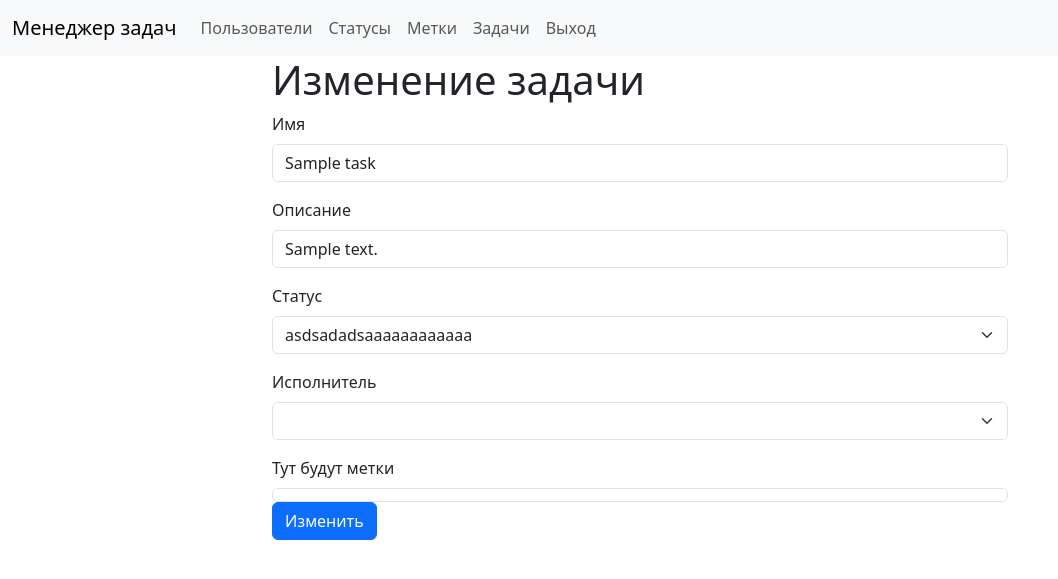
After one commit to farguz/python-project-52, a Django app: page /tasks/1/update/ in a window 1280 px wide. The commit adds this page. Shown: the top 579 px of the page, without its empty margins (0-1058 px from the left). Run offline with Django 5.2, Linux system fonts and the light colour scheme; a user stored in the database is signed in; data comes from the database, SQL or seed files in the repository; tables that the repository leaves empty hold one stand-in row (values such as "Sample post"); some libraries are stand-ins or nearby versions.

Commit message:
feat: update task

```diff
--- a/task_manager/tasks/forms.py
+++ b/task_manager/tasks/forms.py
@@ -13,3 +13,16 @@ class TaskCreationForm(ModelForm):
             'executor',
             # 'labels',
         ]
+
+
+# delete, the same???
+class TaskUpdateForm(ModelForm):
+    class Meta:
+        model = Task
+        fields = [
+            'name',
+            'description',
+            'status',
+            'executor',
+            # 'labels',
+        ]
--- a/task_manager/tasks/templates/tasks/index.html
+++ b/task_manager/tasks/templates/tasks/index.html
@@ -38,7 +38,7 @@
                         <td>{{ task.executor.first_name }} {{ task.executor.last_name }}</td>
                         <td>{{ task.created_at }}</td>
                         <td>
-                            <p><a href="#">Изменить</a></p>
+                            <p><a href="{% url 'task_update' task.id %}">Изменить</a></p>
                             <p><a href="#">Удалить</a></p>
                         </td>
                     </tr>
--- /dev/null
+++ b/task_manager/tasks/templates/tasks/update.html
@@ -0,0 +1,58 @@
+{% extends "base.html" %}
+{% load django_bootstrap5 %}
+
+{% block title %}create task{% endblock %}
+
+{% block content %}
+
+{% if form.errors %}
+<div>
+    <ul>
+    {% for error in form.errors %}
+        <li><strong>{{ error|escape }}</strong></li>
+    {% endfor %}
+    </ul>
+</div>
+{% endif %}
+
+<div class="container">
+    <div class="row">
+        <div class="col-lg-8 mx-auto">
+            <h1> Изменение задачи</h1>
+            <form action="{% url 'task_update' task.id %}" method="post">
+                {% csrf_token %}
+                <div class="mb-3">
+                    <label class="form-label" for="id_name">Имя</label>
+                    <input type="text" class="form-control" id="id_name" name="name" value="{{ task.name }}">
+                </div>
+                <div class="mb-3">
+                    <label class="form-label" for="id_description">Описание</label>
+                    <input type="text" class="form-control" id="id_description" name="description" value="{{ task.description }}">
+                </div>
+                <div class="mb-3">
+                    <label class="form-label" for="id_status">Статус</label>
+                    <select class="form-select" select id="id_status" name="status">
+                        <option>{{ task.status.name }}</option>
+                        {% for status in statuses %}
+                        <option value="{{ status.id }}">{{ status.name }}</option>
+                        {% endfor %}
+                    </select>
+                </div>
+                <div class="mb-3">
+                    <label class="form-label" for="id_executor">Исполнитель</label>
+                    <select class="form-select" select id="id_executor" name="executor">
+                        <option>{{ task.executor.first_name }} {{ task.executor.last_name }}</option>
+                        {% for user in users %}
+                        <option value="{{ user.id }}">{{ user.first_name }} {{ user.last_name }}</option>
+                        {% endfor %}
+                    </select>
+                </div>
+                <div class="mb-3">
+                    <label class="form-label" for="id_username">Тут будут метки</label>
+                    <input type="radio" class="form-control" id="id_executor" name="executor" placeholder="Тут будут метки">
+                <button type="submit" class="btn btn-primary">Изменить</button>
+            </form>
+        </div>
+    </div>
+</div>
+{% endblock %}
--- a/task_manager/tasks/urls.py
+++ b/task_manager/tasks/urls.py
@@ -2,17 +2,17 @@ from django.urls import path
 
 from .views import (
     CreateTaskView,
-    # UpdateTaskView,
     # DetailTaskView,
     # DeleteTaskView,
     IndexTaskView,
+    UpdateTaskView,
 )
 
 # ../tasks/
 urlpatterns = [
-    # path('<int:id>/update/', UpdateTaskView.as_view(), name='task_update'),
-    # path('<int:id>/delete/', DeleteTaskView.as_view(), name='task_delete'),
-    # path('<int:id>/', DetailTaskView.as_view(), name='task_detail'),
+    path('<int:pk>/update/', UpdateTaskView.as_view(), name='task_update'),
+    # path('<int:pk>/delete/', DeleteTaskView.as_view(), name='task_delete'),
+    # path('<int:pk>/', DetailTaskView.as_view(), name='task_detail'),
     path('create/', CreateTaskView.as_view(), name='task_create'),
     path('', IndexTaskView.as_view(), name='task_list'),
 ]
--- a/task_manager/tasks/views.py
+++ b/task_manager/tasks/views.py
@@ -2,11 +2,11 @@ from django.contrib.auth import get_user_model
 from django.contrib.auth.mixins import LoginRequiredMixin
 from django.shortcuts import render
 from django.urls import reverse_lazy
-from django.views.generic import CreateView, ListView
+from django.views.generic import CreateView, ListView, UpdateView
 
 from task_manager.statuses.models import Status
 
-from .forms import TaskCreationForm
+from .forms import TaskCreationForm, TaskUpdateForm
 from .models import Task
 
 User = get_user_model()
@@ -26,7 +26,7 @@ class IndexTaskView(LoginRequiredMixin, ListView):
         )
 
 
-class CreateTaskView(CreateView):
+class CreateTaskView(LoginRequiredMixin, CreateView):
     model = Task
     form_class = TaskCreationForm
     template_name = 'tasks/create.html'
@@ -44,3 +44,31 @@ class CreateTaskView(CreateView):
         task.creator = self.request.user
         task.save()
         return super().form_valid(form)
+
+
+class UpdateTaskView(LoginRequiredMixin, UpdateView):
+    model = Task
+    """fields = [
+        'name',
+        'description',
+        'status',
+        'executor',
+        # 'labels',
+        'updated_at',
+        ]"""
+    form_class = TaskUpdateForm
+    template_name = 'tasks/update.html'
+    success_url = reverse_lazy('task_list')
+
+    def get_context_data(self, **kwargs):
+        context = super().get_context_data(**kwargs)
+        context['tasks'] = Task.objects.all()
+        context['users'] = User.objects.all()
+        context['statuses'] = Status.objects.all()
+        return context
+
+    """def form_valid(self, form):
+        task = form.save(commit=False)
+        task.creator = self.request.user
+        task.save()
+        return super().form_valid(form)"""
```
